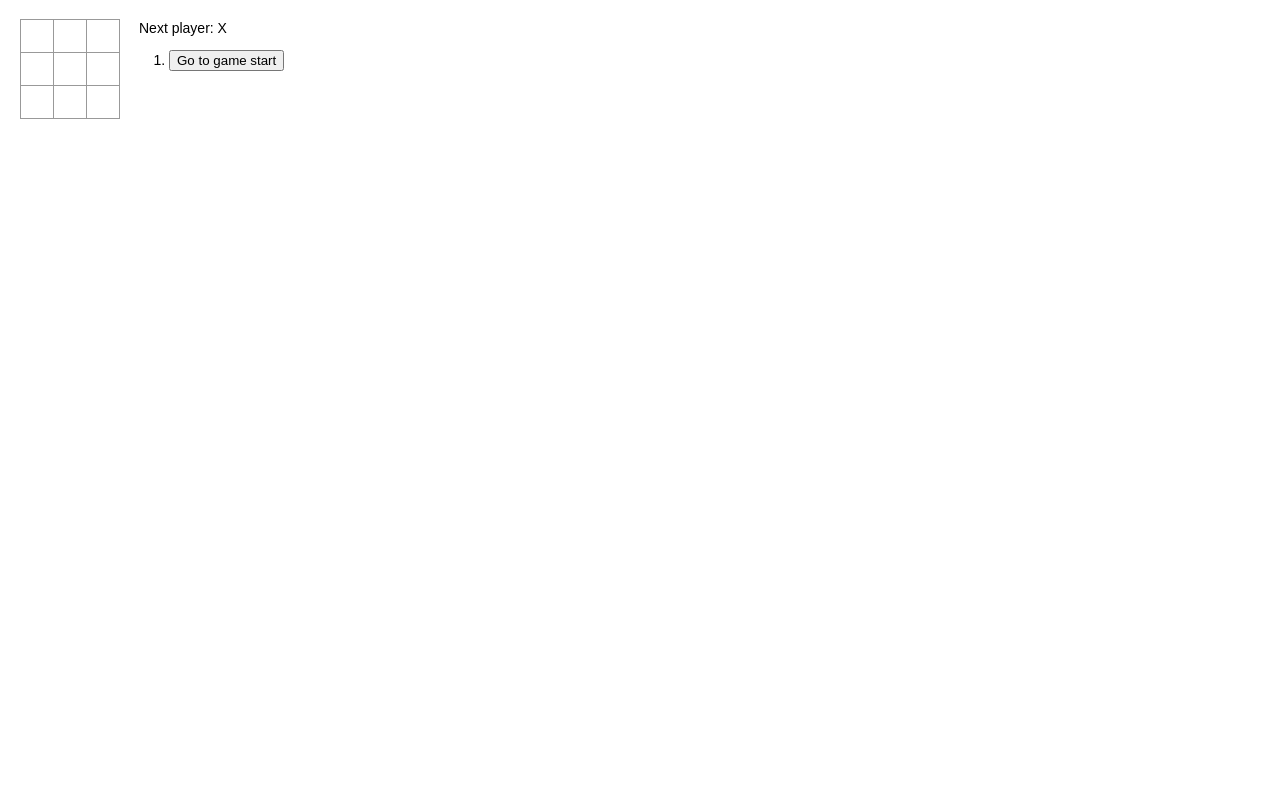
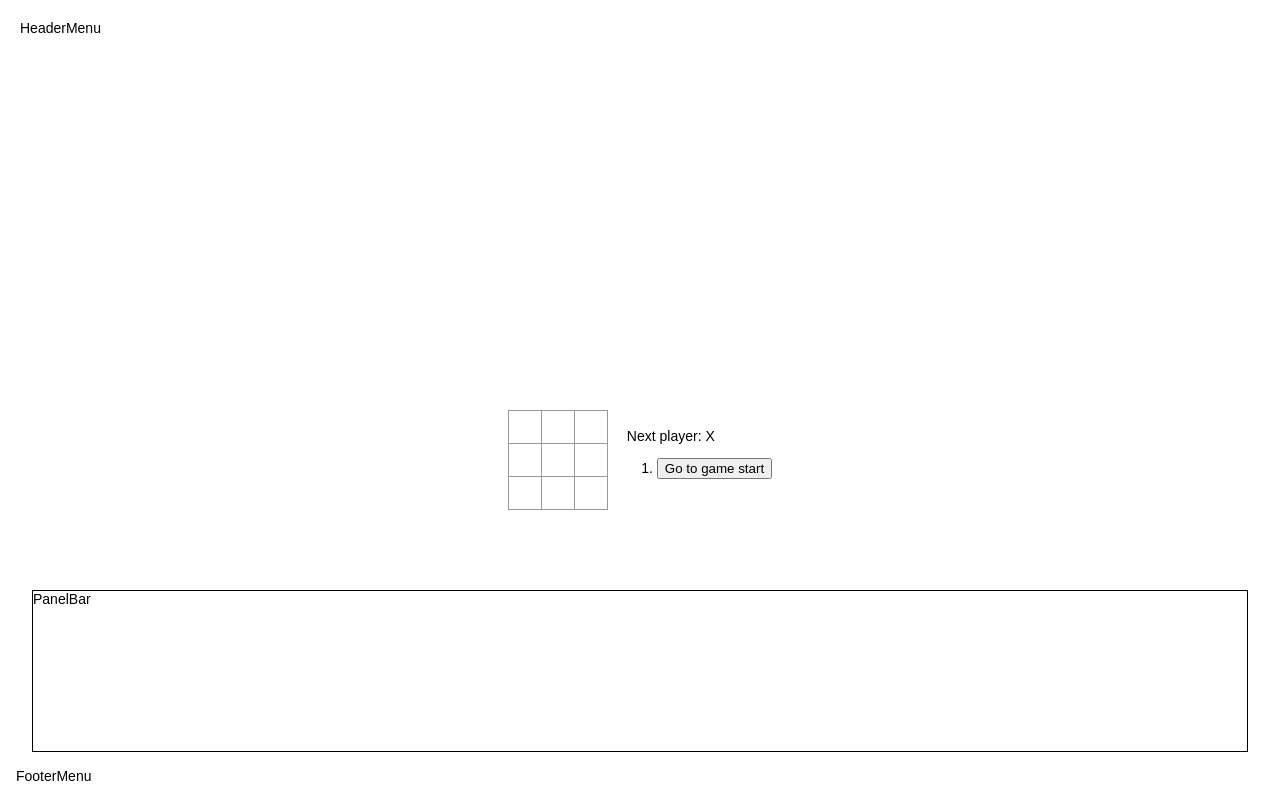
Before and after one commit to krasnobaev/lopbattleproto, a React (Vite) app: page / in a window 1280 px wide. Built offline with nearby package versions, Linux system fonts and the light colour scheme.

Commit message:
grow: initial layout

```diff
--- /dev/null
+++ b/src/App.js
@@ -0,0 +1,18 @@
+import React from 'react'
+import Header from './Components/Header'
+import MainBlock from './Components/MainBlock'
+import Game from './Components/Game'
+import PanelBar from './Components/PanelBar'
+import './main.sass'
+
+const App = () => (
+  <div>
+    <Header />
+    <MainBlock>
+      <Game />
+      <PanelBar />
+    </MainBlock>
+  </div>
+)
+
+export default App
--- /dev/null
+++ b/src/Components/Game.js
@@ -0,0 +1,148 @@
+import "babel-polyfill";
+
+import React from 'react';
+import ReactDOM from 'react-dom';
+import './Game.sass';
+
+function calculateWinner(squares) {
+  const lines = [
+    [0, 1, 2],
+    [3, 4, 5],
+    [6, 7, 8],
+    [0, 3, 6],
+    [1, 4, 7],
+    [2, 5, 8],
+    [0, 4, 8],
+    [2, 4, 6]
+  ];
+  for (let i = 0; i < lines.length; i++) {
+    const [a, b, c] = lines[i];
+    if (squares[a] && squares[a] === squares[b] && squares[a] === squares[c]) {
+      return squares[a];
+    }
+  }
+  return null;
+}
+
+function Square(props) {
+  return (
+    <button className="square" onClick={props.onClick}>
+      {props.value}
+    </button>
+  );
+}
+
+class Board extends React.Component {
+  renderSquare(i) {
+    return (
+      <Square
+        value={this.props.squares[i]}
+        onClick={() => this.props.onClick(i)}
+      />
+    );
+  }
+
+  render() {
+    return (
+      <div>
+        <div className="board-row">
+          {this.renderSquare(0)}
+          {this.renderSquare(1)}
+          {this.renderSquare(2)}
+        </div>
+        <div className="board-row">
+          {this.renderSquare(3)}
+          {this.renderSquare(4)}
+          {this.renderSquare(5)}
+        </div>
+        <div className="board-row">
+          {this.renderSquare(6)}
+          {this.renderSquare(7)}
+          {this.renderSquare(8)}
+        </div>
+      </div>
+    );
+  }
+}
+
+class Game extends React.Component {
+  constructor(props) {
+    super(props);
+    this.state = {
+      history: [
+        {
+          squares: Array(9).fill(null)
+        }
+      ],
+      stepNumber: 0,
+      xIsNext: true
+    };
+  }
+
+  handleClick(i) {
+    const history = this.state.history.slice(0, this.state.stepNumber + 1);
+    const current = history[history.length - 1];
+    const squares = current.squares.slice();
+    if (calculateWinner(squares) || squares[i]) {
+      return;
+    }
+    squares[i] = this.state.xIsNext ? "X" : "O";
+    this.setState({
+      history: history.concat([
+        {
+          squares: squares
+        }
+      ]),
+      stepNumber: history.length,
+      xIsNext: !this.state.xIsNext
+    });
+  }
+
+  jumpTo(step) {
+    this.setState({
+      stepNumber: step,
+      xIsNext: (step % 2) === 0
+    });
+  }
+
+  render() {
+    const history = this.state.history;
+    const current = history[this.state.stepNumber];
+    const winner = calculateWinner(current.squares);
+
+    const moves = history.map((step, move) => {
+      const desc = move ?
+        'Go to move #' + move :
+        'Go to game start';
+      return (
+        <li key={move}>
+          <button onClick={() => this.jumpTo(move)}>{desc}</button>
+        </li>
+      );
+    });
+
+    let status;
+    if (winner) {
+      status = "Winner: " + winner;
+    } else {
+      status = "Next player: " + (this.state.xIsNext ? "X" : "O");
+    }
+
+    return (
+      <div className="game">
+        <div className="game-board">
+          <Board
+            squares={current.squares}
+            onClick={i => this.handleClick(i)}
+          />
+        </div>
+        <div className="game-info">
+          <div>{status}</div>
+          <ol>{moves}</ol>
+        </div>
+      </div>
+    );
+  }
+}
+
+export default Game
--- /dev/null
+++ b/src/Components/Game.sass
@@ -0,0 +1,43 @@
+body
+  font: 14px "Century Gothic", Futura, sans-serif
+  margin: 20px
+
+ol, ul
+  padding-left: 30px
+
+.board-row:after
+  clear: both
+  content: ""
+  display: table
+
+.status
+  margin-bottom: 10px
+
+.square
+  background: #fff
+  border: 1px solid #999
+  float: left
+  font-size: 24px
+  font-weight: bold
+  line-height: 34px
+  height: 34px
+  margin-right: -1px
+  margin-top: -1px
+  padding: 0
+  text-align: center
+  width: 34px
+
+.square:focus
+  outline: none
+
+.kbd-navigation .square:focus
+  background: #ddd
+
+.game
+  display: flex
+  flex-direction: row
+  align-items: center
+  justify-content: center
+
+.game-info
+  margin-left: 20px
--- /dev/null
+++ b/src/Components/Header.js
@@ -0,0 +1,9 @@
+import React from 'react'
+
+const Header = () => (
+  <div>
+    HeaderMenu
+  </div>
+)
+
+export default Header
--- /dev/null
+++ b/src/Components/MainBlock.js
@@ -0,0 +1,11 @@
+import React from 'react'
+import './MainBlock.sass';
+
+const MainBlock = ({children}) => (
+  <footer className="app-footer">
+    {children}
+    FooterMenu
+  </footer>
+)
+
+export default MainBlock
--- /dev/null
+++ b/src/Components/MainBlock.sass
@@ -0,0 +1,7 @@
+.app-footer
+  position: fixed
+  bottom: 0
+  padding: 1rem
+  width: 100%
+  left: 0
+  box-sizing: border-box
--- /dev/null
+++ b/src/Components/PanelBar.js
@@ -0,0 +1,10 @@
+import React from 'react'
+import './PanelBar.sass';
+
+const PanelBar = () => (
+  <div className="panelbar">
+    PanelBar
+  </div>
+)
+
+export default PanelBar
--- /dev/null
+++ b/src/Components/PanelBar.sass
@@ -0,0 +1,4 @@
+.panelbar
+  margin: 5rem 1rem 1rem 1rem
+  border: 1px solid
+  height: 10rem
--- a/src/index.html
+++ b/src/index.html
@@ -3,7 +3,6 @@
   <script src="./index.js"></script>
 </head>
 <body>
-  <div id="errors"></div>
   <div id="root"></div>
 </body>
 </html>
--- a/src/index.js
+++ b/src/index.js
@@ -1,151 +1,10 @@
-import "babel-polyfill";
+import 'babel-polyfill';
 
 import React from 'react';
 import ReactDOM from 'react-dom';
-import './main.sass';
-
-function calculateWinner(squares) {
-  const lines = [
-    [0, 1, 2],
-    [3, 4, 5],
-    [6, 7, 8],
-    [0, 3, 6],
-    [1, 4, 7],
-    [2, 5, 8],
-    [0, 4, 8],
-    [2, 4, 6]
-  ];
-  for (let i = 0; i < lines.length; i++) {
-    const [a, b, c] = lines[i];
-    if (squares[a] && squares[a] === squares[b] && squares[a] === squares[c]) {
-      return squares[a];
-    }
-  }
-  return null;
-}
-
-function Square(props) {
-  return (
-    <button className="square" onClick={props.onClick}>
-      {props.value}
-    </button>
-  );
-}
-
-class Board extends React.Component {
-  renderSquare(i) {
-    return (
-      <Square
-        value={this.props.squares[i]}
-        onClick={() => this.props.onClick(i)}
-      />
-    );
-  }
-
-  render() {
-    return (
-      <div>
-        <div className="board-row">
-          {this.renderSquare(0)}
-          {this.renderSquare(1)}
-          {this.renderSquare(2)}
-        </div>
-        <div className="board-row">
-          {this.renderSquare(3)}
-          {this.renderSquare(4)}
-          {this.renderSquare(5)}
-        </div>
-        <div className="board-row">
-          {this.renderSquare(6)}
-          {this.renderSquare(7)}
-          {this.renderSquare(8)}
-        </div>
-      </div>
-    );
-  }
-}
-
-class Game extends React.Component {
-  constructor(props) {
-    super(props);
-    this.state = {
-      history: [
-        {
-          squares: Array(9).fill(null)
-        }
-      ],
-      stepNumber: 0,
-      xIsNext: true
-    };
-  }
-
-  handleClick(i) {
-    const history = this.state.history.slice(0, this.state.stepNumber + 1);
-    const current = history[history.length - 1];
-    const squares = current.squares.slice();
-    if (calculateWinner(squares) || squares[i]) {
-      return;
-    }
-    squares[i] = this.state.xIsNext ? "X" : "O";
-    this.setState({
-      history: history.concat([
-        {
-          squares: squares
-        }
-      ]),
-      stepNumber: history.length,
-      xIsNext: !this.state.xIsNext
-    });
-  }
-
-  jumpTo(step) {
-    this.setState({
-      stepNumber: step,
-      xIsNext: (step % 2) === 0
-    });
-  }
-
-  render() {
-    const history = this.state.history;
-    const current = history[this.state.stepNumber];
-    const winner = calculateWinner(current.squares);
-
-    const moves = history.map((step, move) => {
-      const desc = move ?
-        'Go to move #' + move :
-        'Go to game start';
-      return (
-        <li key={move}>
-          <button onClick={() => this.jumpTo(move)}>{desc}</button>
-        </li>
-      );
-    });
-
-    let status;
-    if (winner) {
-      status = "Winner: " + winner;
-    } else {
-      status = "Next player: " + (this.state.xIsNext ? "X" : "O");
-    }
-
-    return (
-      <div className="game">
-        <div className="game-board">
-          <Board
-            squares={current.squares}
-            onClick={i => this.handleClick(i)}
-          />
-        </div>
-        <div className="game-info">
-          <div>{status}</div>
-          <ol>{moves}</ol>
-        </div>
-      </div>
-    );
-  }
-}
+import App from './App'
 
 // ========================================
 setTimeout(() => { // God told me TODO this
-  ReactDOM.render(<Game />, document.getElementById("root"));
+  ReactDOM.render(<App />, document.getElementById('root'));
 });
--- a/src/main.sass
+++ b/src/main.sass
@@ -1,41 +1,5 @@
 body
-  font: 14px "Century Gothic", Futura, sans-serif
-  margin: 20px
+  display: flex
 
-ol, ul
-  padding-left: 30px
-
-.board-row:after
-  clear: both
-  content: ""
-  display: table
-
-.status
-  margin-bottom: 10px
-
-.square
-  background: #fff
-  border: 1px solid #999
-  float: left
-  font-size: 24px
-  font-weight: bold
-  line-height: 34px
-  height: 34px
-  margin-right: -1px
-  margin-top: -1px
-  padding: 0
-  text-align: center
-  width: 34px
-
-.square:focus
-  outline: none
-
-.kbd-navigation .square:focus
-  background: #ddd
-
-.game
-  display: flex
-  flex-direction: row
-
-.game-info
-  margin-left: 20px
+#root
+  flex-grow: 1
```
